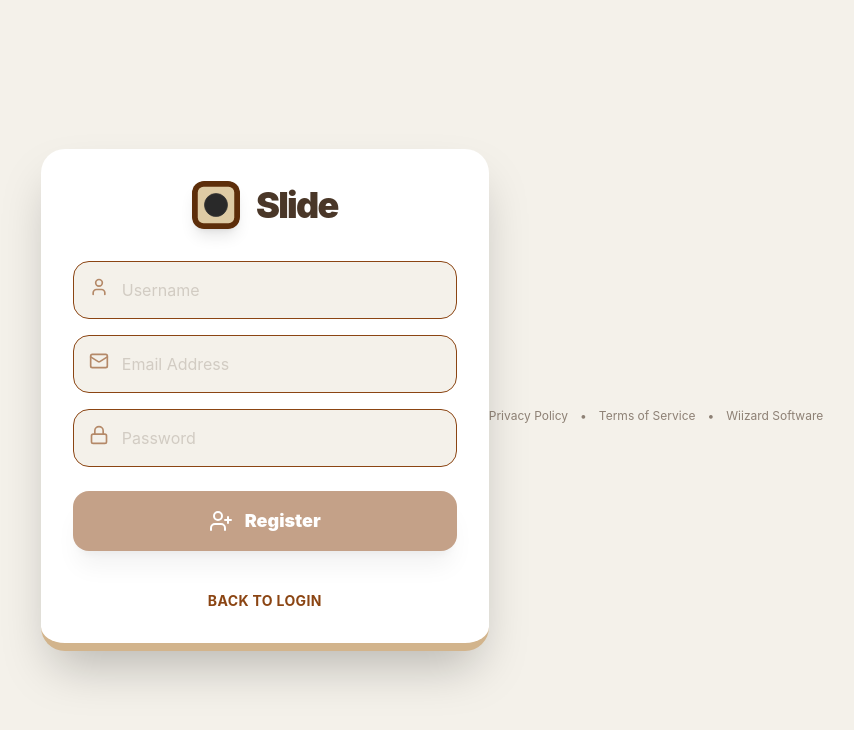
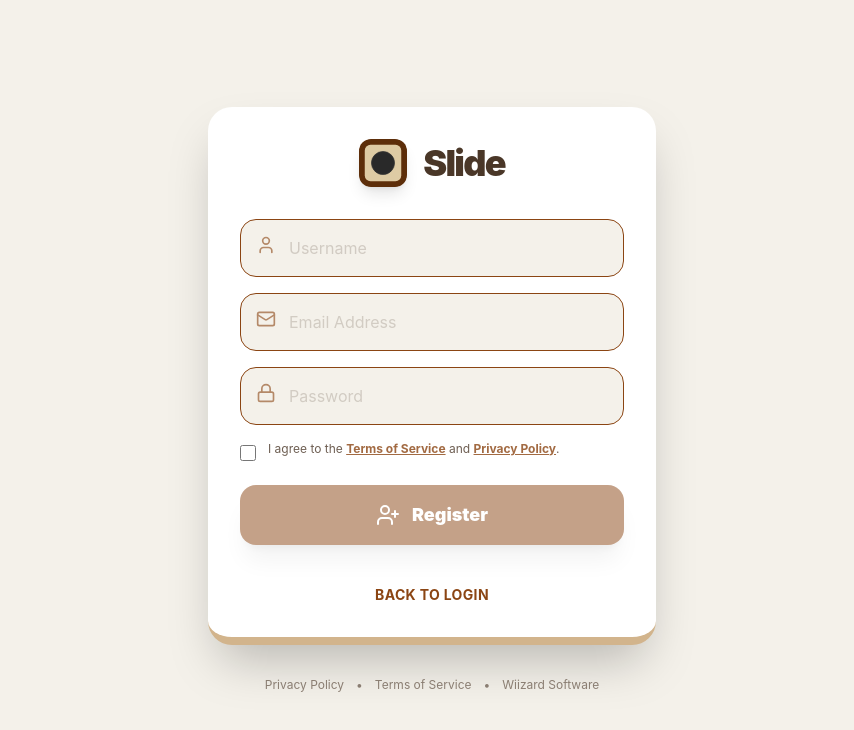
Before and after one commit to MalachiBurnett/slide-strategy-game, a React (Vite) app: page / in a window 1280 px wide. Both pictures are taken after typing "name@example.com", "Sample123" into the empty fields and a click on the button "Create Account". Shown: the top 730 px of the page, without its empty margins (208-1062 px from the left). Built offline with nearby package versions, Linux system fonts and the light colour scheme; no server answers.

Commit message:
fixed privacy policy and tos location

```diff
--- a/src/components/AuthView.tsx
+++ b/src/components/AuthView.tsx
@@ -51,6 +51,7 @@ export const AuthView: React.FC<AuthViewProps> = ({
   const [emailError, setEmailError] = useState<string>('');
   const [passwordError, setPasswordError] = useState<string>('');
   const [passwordRequirements, setPasswordRequirements] = useState(getPasswordRequirements(''));
+  const [agreedToTerms, setAgreedToTerms] = useState<boolean>(false);
 
   const clearFields = () => {
     setUsername('');
@@ -59,6 +60,7 @@ export const AuthView: React.FC<AuthViewProps> = ({
     setUsernameError('');
     setEmailError('');
     setPasswordError('');
+    setAgreedToTerms(false);
   };
 
   const handleUsernameChange = (value: string) => {
@@ -323,7 +325,7 @@ export const AuthView: React.FC<AuthViewProps> = ({
 
 
   return (
-    <div className="min-h-screen bg-[var(--bg)] flex items-center justify-center p-4 font-sans text-[var(--text)] transition-colors duration-500">
+    <div className="min-h-screen bg-[var(--bg)] flex flex-col items-center justify-center p-4 font-sans text-[var(--text)] transition-colors duration-500">
       <motion.div
         initial={{ opacity: 0, y: 20 }}
         animate={{ opacity: 1, y: 0 }}
@@ -419,9 +421,24 @@ export const AuthView: React.FC<AuthViewProps> = ({
             )}
           </div>
 
+          {authMode === 'register' && (
+            <div className="flex items-start gap-3 mt-4">
+              <input
+                type="checkbox"
+                id="termsAgreement"
+                checked={agreedToTerms}
+                onChange={(e) => setAgreedToTerms(e.target.checked)}
+                className="mt-1 w-4 h-4 accent-[var(--primary)] rounded cursor-pointer"
+              />
+              <label htmlFor="termsAgreement" className="text-xs text-[var(--text)] opacity-80 cursor-pointer select-none">
+                I agree to the <a href="/terms" target="_blank" className="text-[var(--primary)] underline font-bold">Terms of Service</a> and <a href="/privacy" target="_blank" className="text-[var(--primary)] underline font-bold">Privacy Policy</a>.
+              </label>
+            </div>
+          )}
+
           <button
             type="submit"
-            disabled={(authMode === 'register' && (!!usernameError || !!passwordError || !!emailError || !username || !password || !email)) || (authMode === 'login' && (!username || !password))}
+            disabled={(authMode === 'register' && (!!usernameError || !!passwordError || !!emailError || !username || !password || !email || !agreedToTerms)) || (authMode === 'login' && (!username || !password))}
             className="w-full py-4 bg-[var(--primary)] text-[var(--primaryText)] rounded-2xl font-black text-lg hover:opacity-90 transition-all flex items-center justify-center gap-3 shadow-xl shadow-[var(--primary)]/20 mt-6 disabled:opacity-50"
           >
             {authMode === 'login' ? <LogIn className="w-6 h-6" /> : <UserPlus className="w-6 h-6" />}
```
